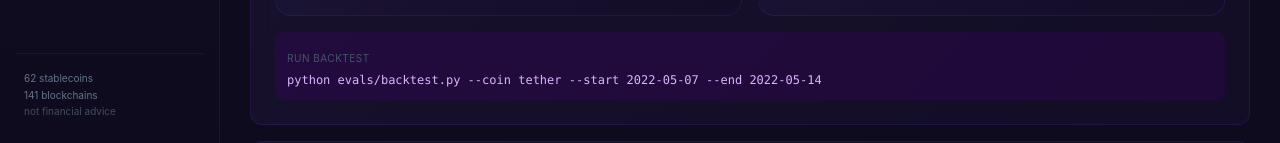
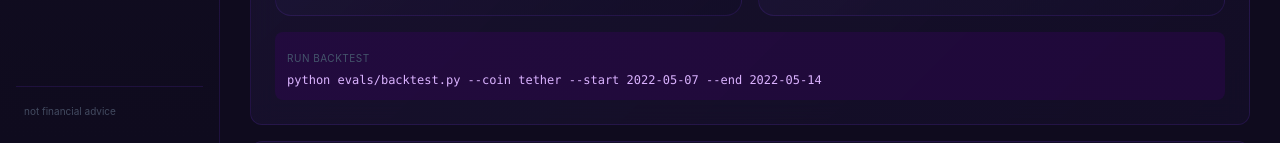
Before and after one commit to thejvks/stables-info, a Next.js app: page /warroom in a window 1280 px wide. Shown: the part 657-800 px from the top of the page. Built offline with nearby package versions, Linux system fonts and the light colour scheme.

Commit message:
Remove hardcoded stablecoin/chain counts from sidebar footer

```diff
--- a/src/components/Sidebar.tsx
+++ b/src/components/Sidebar.tsx
@@ -84,7 +84,6 @@ export default function Sidebar() {
       {/* Footer */}
       <div className="px-2 pt-4 border-t" style={{ borderColor: "var(--glass-border)" }}>
         <p className="text-[10px] leading-relaxed" style={{ color: "var(--text-muted)" }}>
-          62 stablecoins<br/>141 blockchains<br/>
           <span style={{ opacity: 0.6 }}>not financial advice</span>
         </p>
       </div>
```
